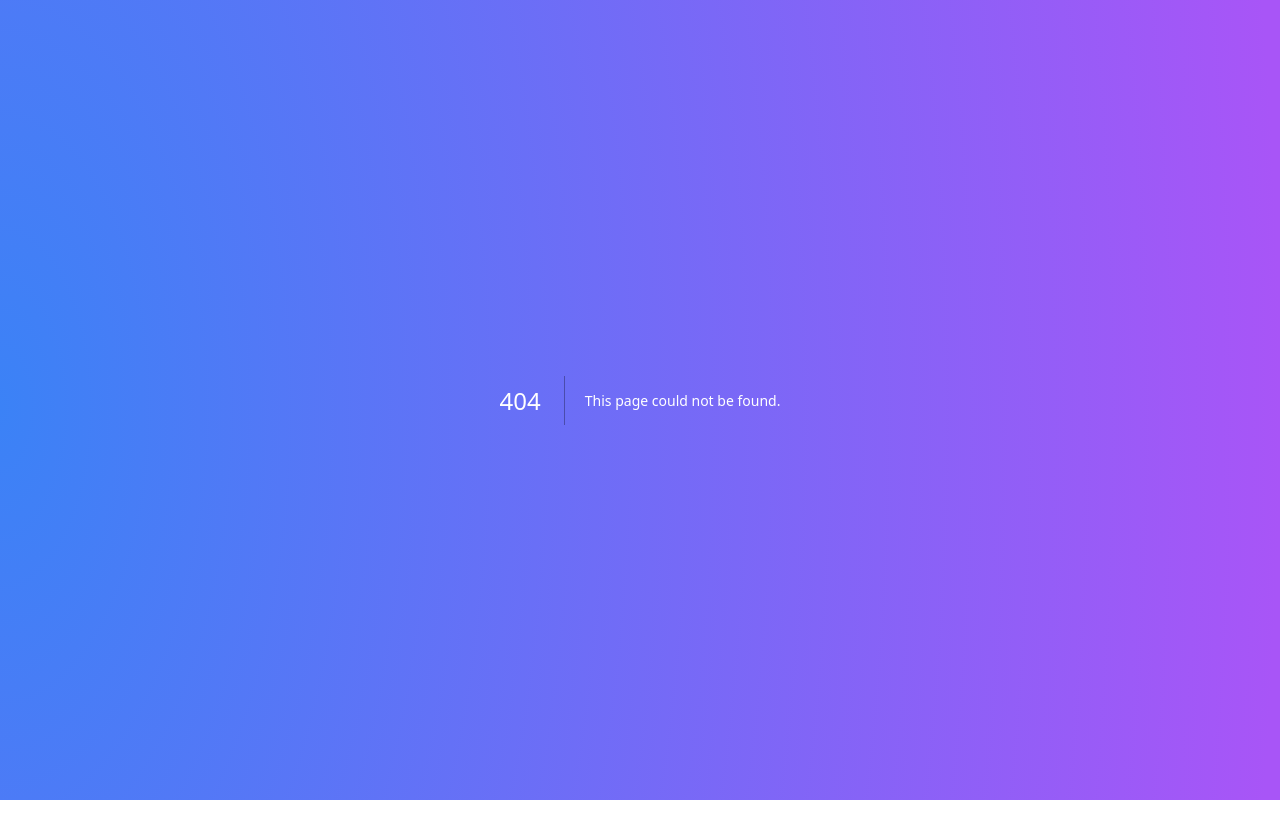
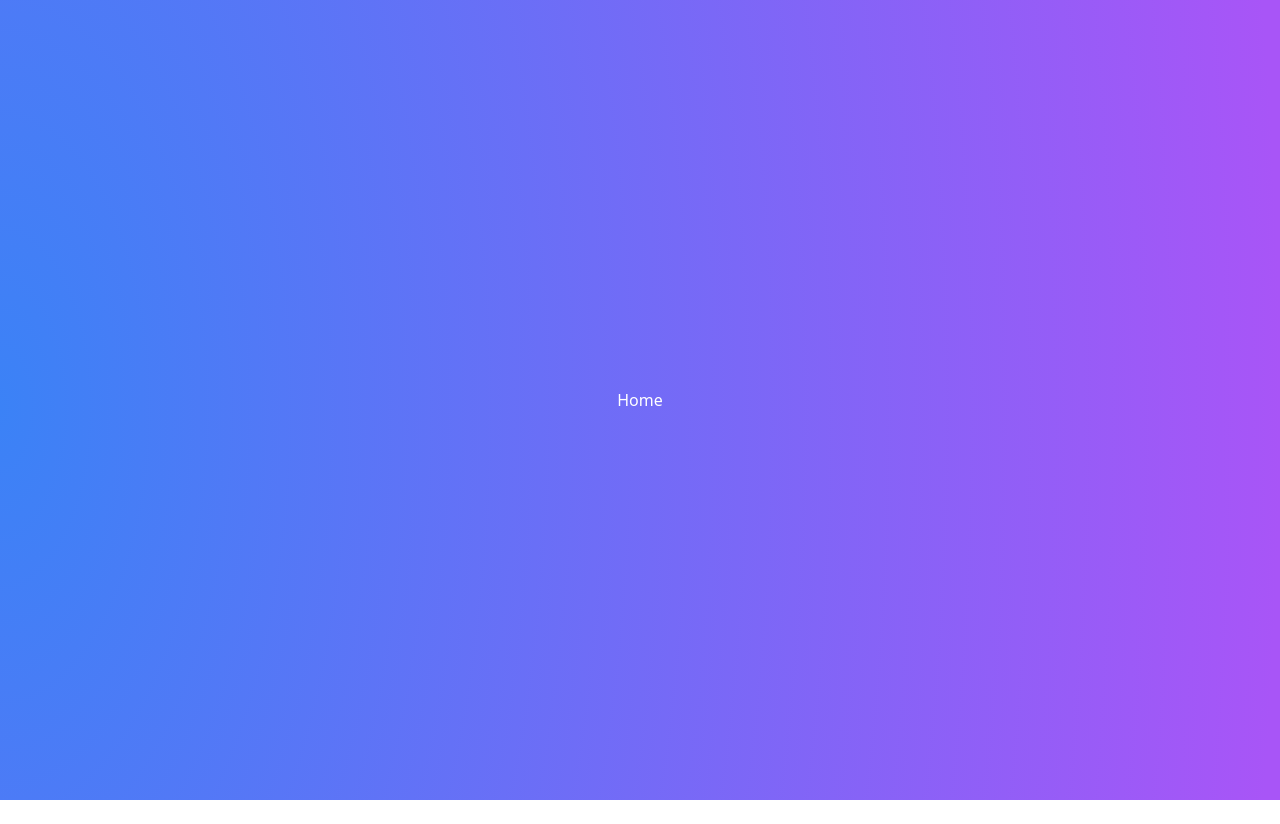
Before and after one commit to LucasRafa13/Key-Generator, a Next.js app: page /home in a window 1280 px wide. Before the commit this address had no page. After the commit the page ends 800 px from the top, so only its background shows below. Built offline with nearby package versions, Linux system fonts and the light colour scheme.

Commit message:
feat: :zap:

```diff
--- a/src/components/Card/index.tsx
+++ b/src/components/Card/index.tsx
@@ -9,6 +9,7 @@ export default function Card() {
   const [username, setUsername] = React.useState<string>("")
   const [isToastOpen, setIsToastOpen] = React.useState<boolean>(false)
   const [toastType, setToastType] = React.useState<"success" | "error">("success")
+
   const router = useRouter()
 
   useEffect(() => {
--- a/src/components/Toast/index.tsx
+++ b/src/components/Toast/index.tsx
@@ -69,7 +69,7 @@ export default function ToastComponent(props: ToastProps) {
                   className="w-full border border-transparent rounded-lg px-3 py-2 flex items-center justify-center text-sm font-medium text-purple-600 dark:text-purple-500 hover:bg-gray-50 dark:hover:bg-gray-900 focus:z-10 focus:outline-none focus-visible:ring focus-visible:ring-purple-500 focus-visible:ring-opacity-75"
                   onClick={e => {
                     e.preventDefault()
-                    router.push(`/home/username=${username}`)
+                    router.push(`/home?username=${username}`)
                   }}
                 >
                   Entrar
--- /dev/null
+++ b/src/pages/home/index.tsx
@@ -0,0 +1,5 @@
+import React from "react"
+
+export default function Home() {
+  return <div>Home</div>
+}
```
